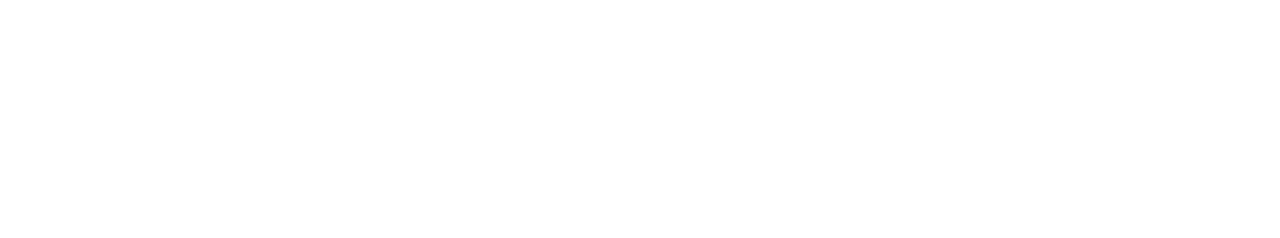
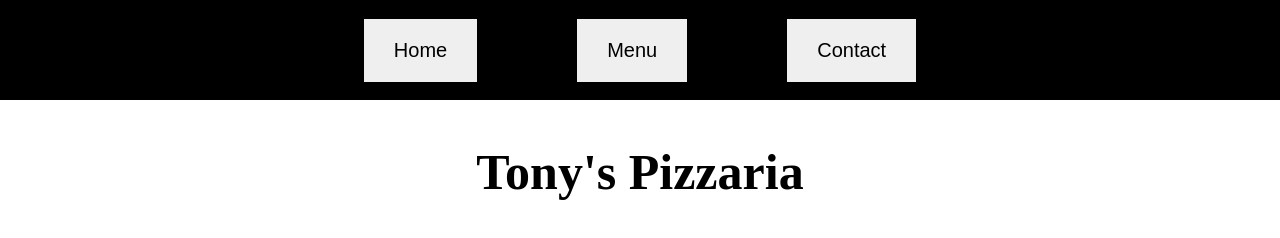
Before and after one commit to sepowell/mock-resturant-page, a website built with webpack: page dist/index.html in a window 1280 px wide. Built offline with nearby package versions, Linux system fonts and the light colour scheme.

Commit message:
Create html skeleton pt.1
This creates the header with buttons and the main div of the site with just a basic title for now. Starting with home page.

```diff
--- a/src/index.js
+++ b/src/index.js
@@ -1 +1,4 @@
+import './style.css';
+
+
 console.log('hello world!');
--- /dev/null
+++ b/src/style.css
@@ -0,0 +1,48 @@
+. {
+  padding: 0px;
+  margin: 0px;
+  box-sizing: border-box;
+  font-family: Arial, Helvetica, sans-serif;
+}
+
+header {
+  position: fixed;
+  top: 0;
+  left: 0;
+  height: 100px;
+  width: 100%;
+  background: black;
+
+  display: flex;
+  align-items: center;
+  justify-content: center;
+  gap: 100px;
+}
+
+header > button {
+  padding: 20px 30px;
+
+  border: none;
+  font-size: 20px;
+
+}
+
+button:hover {
+  cursor: pointer;
+  scale: 1.03;
+}
+
+button:active {
+  background-color: rgb(206, 206, 206);
+}
+
+.main {
+  display: flex;
+  flex-direction: column;
+  align-items: center;
+  padding-top: 101px;
+}
+
+.title {
+  font-size: 50px
+}
--- a/webpack.config.js
+++ b/webpack.config.js
@@ -1,9 +1,27 @@
 const path = require('path');
 
 module.exports = {
+
+  mode: 'development',
   entry: './src/index.js',
+  devtool: 'inline-source-map',
+
+  devServer: {
+    static: './dist',
+  },
+
+  module: {
+    rules: [
+      {
+        test: /\.css$/i,
+        use: ['style-loader', 'css-loader'],
+      },
+    ],
+  },
+
   output: {
     filename: 'main.js',
     path: path.resolve(__dirname, 'dist'),
   },
+
 };
```
Also changed, not shown: package.json (+6 -1 lines), dist/index.html, dist/main.js, 1 other file.
